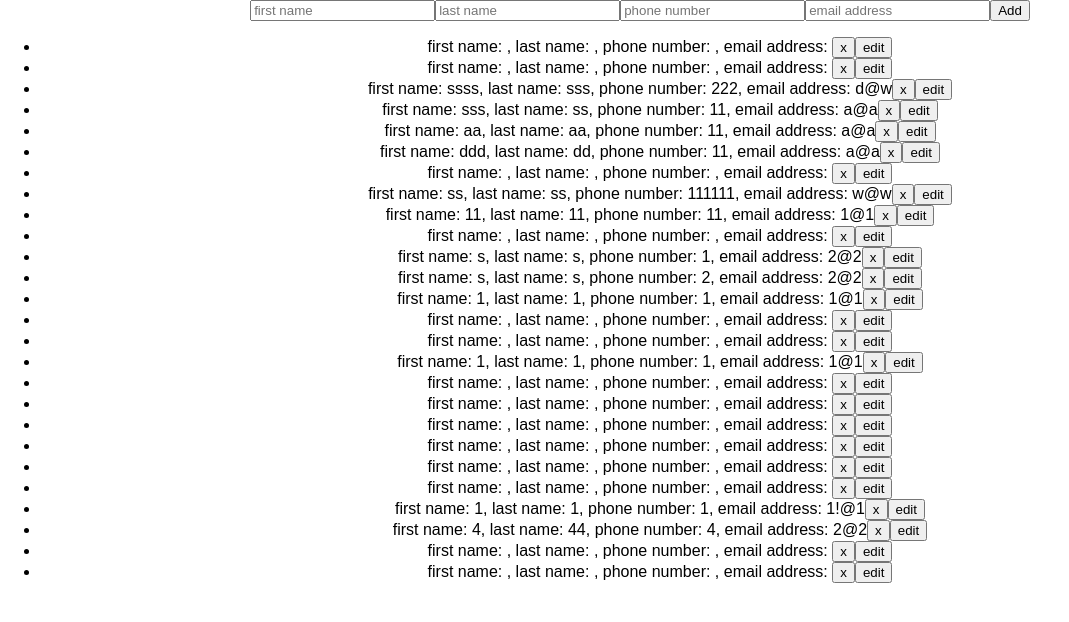
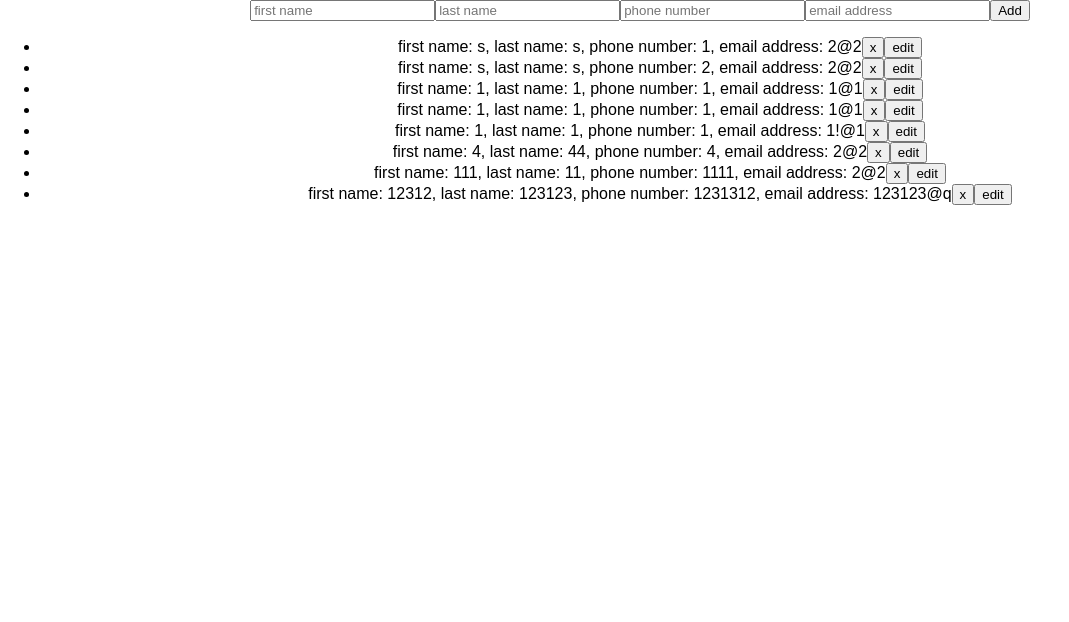
Before and after one commit to KajKas/contacts-app_react, a React (Create React App) app: page / in a window 1280 px wide. Shown: the top 622 px of the page, without its empty margins (0-1069 px from the left). Built offline with nearby package versions, Linux system fonts and the light colour scheme; data requests are answered from the project's data file.

Commit message:
ok, now clear works

```diff
--- a/db.json
+++ b/db.json
@@ -1,75 +1,5 @@
 {
   "contacts": [
-    {
-      "firstName": "",
-      "lastName": "",
-      "phoneNumber": "",
-      "email": "",
-      "id": 1
-    },
-    {
-      "firstName": "",
-      "lastName": "",
-      "phoneNumber": "",
-      "email": "",
-      "id": 2
-    },
-    {
-      "firstName": "ssss",
-      "lastName": "sss",
-      "phoneNumber": "222",
-      "email": "d@w",
-      "id": 3
-    },
-    {
-      "firstName": "sss",
-      "lastName": "ss",
-      "phoneNumber": "11",
-      "email": "a@a",
-      "id": 4
-    },
-    {
-      "firstName": "aa",
-      "lastName": "aa",
-      "phoneNumber": "11",
-      "email": "a@a",
-      "id": 5
-    },
-    {
-      "firstName": "ddd",
-      "lastName": "dd",
-      "phoneNumber": "11",
-      "email": "a@a",
-      "id": 6
-    },
-    {
-      "firstName": "",
-      "lastName": "",
-      "phoneNumber": "",
-      "email": "",
-      "id": 7
-    },
-    {
-      "firstName": "ss",
-      "lastName": "ss",
-      "phoneNumber": "111111",
-      "email": "w@w",
-      "id": 8
-    },
-    {
-      "firstName": "11",
-      "lastName": "11",
-      "phoneNumber": "11",
-      "email": "1@1",
-      "id": 9
-    },
-    {
-      "firstName": "",
-      "lastName": "",
-      "phoneNumber": "",
-      "email": "",
-      "id": 10
-    },
     {
       "firstName": "s",
       "lastName": "s",
@@ -92,67 +22,11 @@
       "id": 13
     },
     {
-      "firstName": "",
-      "lastName": "",
-      "phoneNumber": "",
-      "email": "",
-      "id": 14
-    },
-    {
-      "firstName": "",
-      "lastName": "",
-      "phoneNumber": "",
-      "email": "",
-      "id": 15
-    },
-    {
       "firstName": "1",
       "lastName": "1",
       "phoneNumber": "1",
       "email": "1@1",
       "id": 16
-    },
-    {
-      "firstName": "",
-      "lastName": "",
-      "phoneNumber": "",
-      "email": "",
-      "id": 17
-    },
-    {
-      "firstName": "",
-      "lastName": "",
-      "phoneNumber": "",
-      "email": "",
-      "id": 18
-    },
-    {
-      "firstName": "",
-      "lastName": "",
-      "phoneNumber": "",
-      "email": "",
-      "id": 19
-    },
-    {
-      "firstName": "",
-      "lastName": "",
-      "phoneNumber": "",
-      "email": "",
-      "id": 20
-    },
-    {
-      "firstName": "",
-      "lastName": "",
-      "phoneNumber": "",
-      "email": "",
-      "id": 21
-    },
-    {
-      "firstName": "",
-      "lastName": "",
-      "phoneNumber": "",
-      "email": "",
-      "id": 22
     },
     {
       "firstName": "1",
@@ -169,18 +43,18 @@
       "id": 24
     },
     {
-      "firstName": "",
-      "lastName": "",
-      "phoneNumber": "",
-      "email": "",
-      "id": 25
+      "firstName": "111",
+      "lastName": "11",
+      "phoneNumber": "1111",
+      "email": "2@2",
+      "id": 27
     },
     {
-      "firstName": "",
-      "lastName": "",
-      "phoneNumber": "",
-      "email": "",
-      "id": 26
+      "firstName": "12312",
+      "lastName": "123123",
+      "phoneNumber": "1231312",
+      "email": "123123@q",
+      "id": 28
     }
   ]
 }
--- a/src/App.js
+++ b/src/App.js
@@ -77,10 +77,10 @@ class App extends Component {
     return (
       <div className="App">
         <form onSubmit={this.handleSubmit}>
-          <input type='text' placeholder='first name' onChange={(event) => this.setState({firstName: event.target.value})}/>
-          <input type='text' placeholder='last name' onChange={(event) => this.setState({lastName: event.target.value})}/>
-          <input type='number' placeholder='phone number' onChange={(event) => this.setState({phoneNumber: event.target.value})}/>
-          <input type='email' placeholder='email address' onChange={(event) => this.setState({email: event.target.value})}/>
+          <input type='text' placeholder='first name' value={this.state.firstName} onChange={(event) => this.setState({firstName: event.target.value})}/>
+          <input type='text' placeholder='last name' value={this.state.lastName} onChange={(event) => this.setState({lastName: event.target.value})}/>
+          <input type='number' placeholder='phone number' value={this.state.phoneNumber} onChange={(event) => this.setState({phoneNumber: event.target.value})}/>
+          <input type='email' placeholder='email address' value={this.state.email} onChange={(event) => this.setState({email: event.target.value})}/>
           <button>Add</button>
         </form>
         <ul>
```
